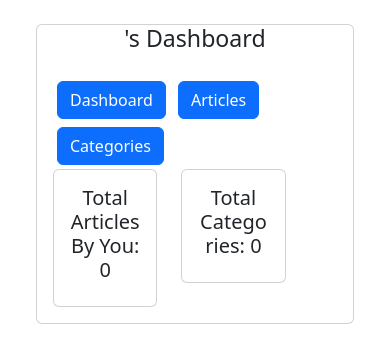
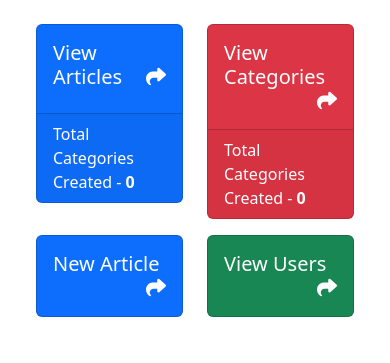
Before and after one commit to DeveloperLewis/php-wiki, a PHP site: page /admin/dashboard in a window 390 px wide. Shown: the part 56-419 px from the top of the page. Run offline with PHP 8.4, Linux system fonts and the light colour scheme; the visitor is signed in with stand-in values (Sample User, id 1); data that the repository does not hold is empty; some libraries are stand-ins or nearby versions.

Commit message:
Updated the dashboard and fixed a few more front-end things. Everything should be fairly responsive on mobile now. And it looks a lot better than before.

```diff
--- a/controllers/admin/admin_dashboard.php
+++ b/controllers/admin/admin_dashboard.php
@@ -3,6 +3,9 @@ session_start();
 if(isset($_SESSION['uid'])) {
     //Check if the logged-in user is an admin to verify that only they can look at this page.
     if (\classes\models\user\User::isAdmin($_SESSION['uid'])) {
+        if (!$articles = classes\models\article\Article::getRecent(1)) {
+            //TODO: Some code saying that no articles could be found, try creating some. Then show in index.php with a session
+        }
             require_once('views/admin/dashboard.php');
     }
 }
--- a/controllers/index.php
+++ b/controllers/index.php
@@ -1,6 +1,6 @@
 <?php
 if (!$articles = classes\models\article\Article::getRecent(6)) {
-    //Some code saying that no articles could be found, try creating some. Then show in index.php with a session
+    //TODO: Some code saying that no articles could be found, try creating some. Then show in index.php with a session
 
 }
 require_once('views/index.php');
--- a/includes/sidebar.php
+++ /dev/null
@@ -1,5 +0,0 @@
-<div class="col">
-        <a class="m-1 btn btn-primary" href="/admin/dashboard" id="dashboard-button">Dashboard</a>
-        <a class="m-1 btn btn-primary" href="/admin/articles" id="articles-button">Articles</a>
-        <a class="m-1 btn btn-primary" href="/admin/categories" id="categories-button">Categories</a>
-</div>
--- a/views/admin/dashboard.php
+++ b/views/admin/dashboard.php
@@ -1,3 +1,7 @@
+<?php
+/* @var $articles */
+?>
+
 <!DOCTYPE html>
 <html lang="en">
 <head>
@@ -7,25 +11,19 @@
 <?php require_once('includes/nav.php'); ?>
 
 <div class="container">
-    <div class="card m-4">
-        <div class="text-center">
-            <h3> <?php
-                $name_arr = classes\models\user\User::getName($_SESSION['uid']);
-                echo ucfirst($name_arr['first_name']);
-                ?>'s Dashboard</h3>
-        </div>
+    <div class="m-4">
 
-        <div class="card-body">
             <div class="row">
-
-                <?php require_once('includes/sidebar.php'); ?>
-
-                <div class="col-10">
+                <div class="col-12">
                     <div id="dashboard-panel">
                         <div class="row">
+                            <div class="col-md-6">
+                                <div class="row">
                                     <div class="col-6">
-                                <div class="card text-center">
-                                    <div class="card-body">
+                                        <div class="card text-bg-primary mb-3" style="max-width: 18rem;">
+                                            <div class="card-body" onclick="sendToArticles()" style="cursor: pointer;">
+                                                <h5 class="card-title">View Articles<span class="float-end"><i class="fa-solid fa-share"></i></span></h5>
+                                            </div>
                                             <?php
                                             if ($count_arr_articles = \classes\models\article\Article::getTotalCount($_SESSION['uid'])) {
                                                 $articles_count = $count_arr_articles['COUNT(original_author)'];
@@ -33,13 +31,15 @@
                                                 $articles_count = 0;
                                             }
                                             ?>
-                                        <h5 class="card-title">Total Articles By You: <?= $articles_count ?></h5>
+                                            <div class="card-footer">Total Categories Created - <strong><?= $articles_count ?></strong></div>
                                         </div>
                                     </div>
+
+                                    <div class="col-6">
+                                        <div class="card text-bg-danger mb-3" style="max-width: 18rem;">
+                                            <div class="card-body" onclick="sendToCategories()" style="cursor: pointer;">
+                                                <h5 class="card-title">View Categories<span class="float-end"><i class="fa-solid fa-share"></i></span></h5>
                                             </div>
-                            <div class="col-6">
-                                <div class="card text-center">
-                                    <div class="card-body">
                                             <?php
                                             if ($count_arr_categories = \classes\models\article\Category::getTotalCount()) {
                                                 $categories_count = $count_arr_categories['COUNT(category_id)'];
@@ -47,10 +47,68 @@
                                                 $categories_count = 0;
                                             }
                                             ?>
-                                        <h5 class="card-title">Total Categories: <?= $categories_count ?></h5>
+                                            <div class="card-footer">Total Categories Created - <strong><?= $categories_count ?></strong></div>
                                         </div>
                                     </div>
                                 </div>
+
+                                <div class="row">
+                                    <div class="col-6">
+                                        <div class="card text-bg-primary mb-3" style="max-width: 18rem;">
+                                            <div class="card-body" onclick="sendToCreateArticle()" style="cursor: pointer;">
+                                                <h5 class="card-title">New Article<span class="float-end"><i class="fa-solid fa-share"></i></span></h5>
+                                            </div>
+                                        </div>
+                                    </div>
+
+                                    <div class="col-6">
+                                        <div class="card text-bg-success mb-3" style="max-width: 18rem;">
+                                            <div class="card-body" onclick="sendToUsers()" style="cursor: pointer;">
+                                                <h5 class="card-title">View Users<span class="float-end"><i class="fa-solid fa-share"></i></span></h5>
+                                            </div>
+                                        </div>
+                                    </div>
+                                </div>
+
+                            </div>
+
+                            <div class="col-md-6">
+                                <?php
+                                if (isset($articles)) {
+                                    foreach ($articles as $k => $v) {
+                                        ?>
+                                            <div class="card" style="height: 100%">
+                                                <div class="card-header">
+                                                   Recent Article
+                                                </div>
+
+                                                <img class="card-img-top">
+                                                <div class="card-body">
+                                                    <h5 class="card-title"><?= $v['title']?></h5>
+                                                    <hr>
+                                                    <p class="card-text"><?php
+                                                        if (strlen($v['body']) > 200) {
+                                                            $v['body'] = substr($v['body'], 0, 200) . '...';
+                                                            echo $v['body'];
+                                                        }
+                                                        ?> <a href="/article?id=<?= $v['article_id']; ?>">Read more.</a></p>
+                                                </div>
+                                                <div class="card-footer">
+                                                    <?php
+                                                    $category_arr = \classes\models\article\Category::getById($v['category_ids']);
+                                                    if (!empty($category_arr)) {
+                                                        $category = $category_arr['category_name'];
+                                                    } else {
+                                                        $category = "None found";
+                                                    }
+                                                    ?>
+                                                    <small class="text-muted">Last updated: <?= substr($v['last_edited_date'], 0, 10) ?></small><span class="badge bg-primary float-end"><?= $category ?></span>
+                                                </div>
+                                            </div>
+                                        <?php
+                                    }
+                                }
+                                ?>
                             </div>
                         </div>
                     </div>
@@ -59,5 +117,23 @@
     </div>
 </div>
 <?php require_once('includes/footer.php'); ?>
+
+<script>
+    function sendToCategories() {
+        location.href = '/admin/categories'
+    }
+
+    function sendToArticles() {
+        location.href = '/admin/articles'
+    }
+
+    function sendToUsers() {
+        location.href = '/admin/users'
+    }
+
+    function sendToCreateArticle() {
+        location.href = '/article/new'
+    }
+</script>
 </body>
 </html>
--- a/views/index.php
+++ b/views/index.php
@@ -38,6 +38,7 @@
                     <img class="card-img-top">
                     <div class="card-body">
                         <h5 class="card-title"><?= $v['title']?></h5>
+                        <hr>
                         <p class="card-text"><?php
                             if (strlen($v['body']) > 200) {
                                 $v['body'] = substr($v['body'], 0, 200) . '...';
```
Lines whose indentation alone changed are shown as unchanged.
